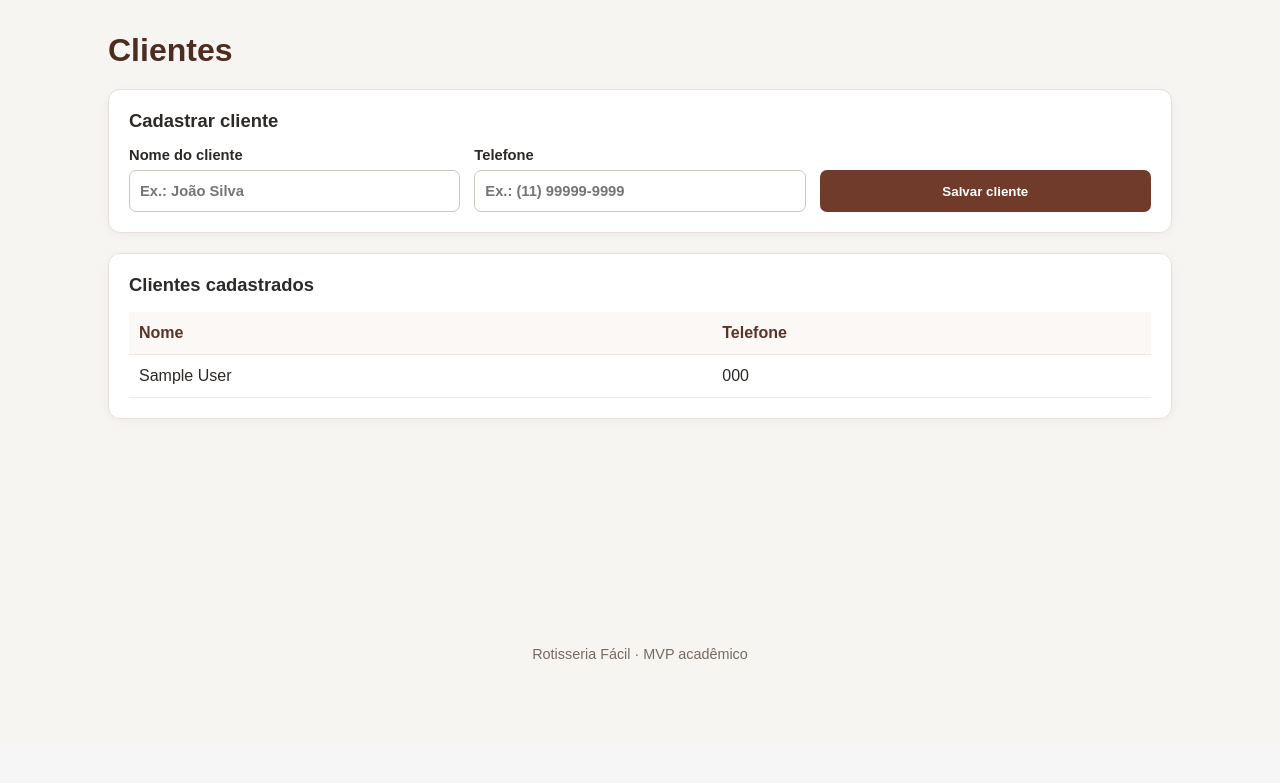
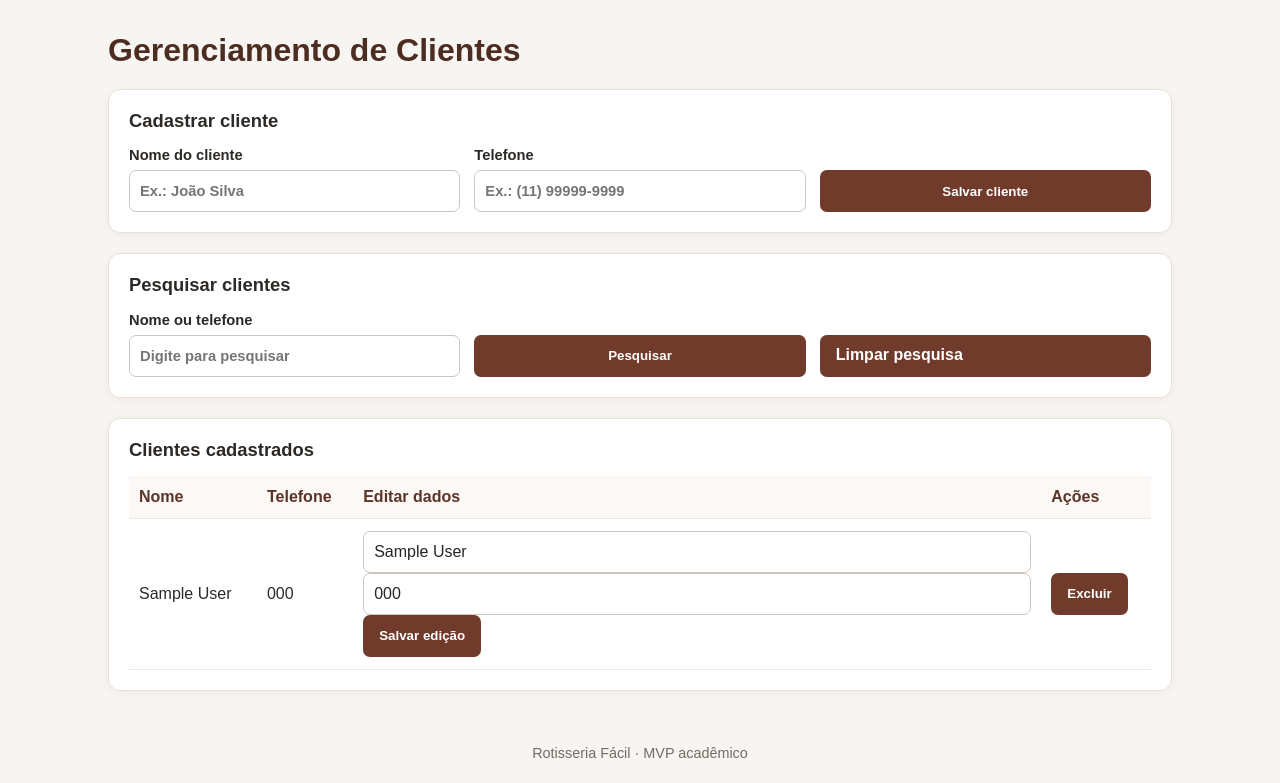
Before and after one commit to faelpapo-coder/Sistema-Gestao-Rotisseria, a Flask app: page /clientes in a window 1280 px wide. Shown: the part 55-838 px from the top of the page. Before the commit the page ends 714 px from the top, so only its background shows below. Run offline with Flask 3, Linux system fonts and the light colour scheme; tables that the repository leaves empty hold one stand-in row (values such as "Sample post").

Commit message:
feat: melhorias no gerenciamento de clientes

```diff
--- a/app.py
+++ b/app.py
@@ -78,21 +78,100 @@ def dashboard():
     return render_template("dashboard.html", totals=totals, recent_orders=recent_orders)
 
 
+
+
 @app.route("/clientes", methods=["GET", "POST"])
 def customers():
     with get_db() as db:
         if request.method == "POST":
             name = request.form.get("name", "").strip()
             phone = request.form.get("phone", "").strip()
+
             if not name:
                 flash("Informe o nome do cliente.", "error")
             else:
-                db.execute("INSERT INTO customers(name, phone) VALUES (?, ?)", (name, phone))
+                db.execute(
+                    "INSERT INTO customers(name, phone) VALUES (?, ?)",
+                    (name, phone)
+                )
                 db.commit()
                 flash("Cliente cadastrado com sucesso.", "success")
                 return redirect(url_for("customers"))
-        rows = db.execute("SELECT * FROM customers ORDER BY name").fetchall()
-    return render_template("customers.html", customers=rows)
+
+        search = request.args.get("q", "").strip()
+
+        rows = db.execute("""
+            SELECT * FROM customers
+            WHERE name LIKE ? OR phone LIKE ?
+            ORDER BY name
+        """, (f"%{search}%", f"%{search}%")).fetchall()
+
+    return render_template(
+        "customers.html",
+        customers=rows,
+        search=search
+    )
+
+
+@app.post("/clientes/<int:customer_id>/editar")
+def edit_customer(customer_id):
+    name = request.form.get("name", "").strip()
+    phone = request.form.get("phone", "").strip()
+
+    if not name:
+        flash("Informe o nome do cliente.", "error")
+        return redirect(url_for("customers"))
+
+    with get_db() as db:
+        customer = db.execute(
+            "SELECT id FROM customers WHERE id = ?",
+            (customer_id,)
+        ).fetchone()
+
+        if not customer:
+            flash("Cliente não encontrado.", "error")
+        else:
+            db.execute(
+                "UPDATE customers SET name=?, phone=? WHERE id=?",
+                (name, phone, customer_id)
+            )
+            db.commit()
+            flash("Cliente atualizado com sucesso.", "success")
+
+    return redirect(url_for("customers"))
+
+
+@app.post("/clientes/<int:customer_id>/excluir")
+def delete_customer(customer_id):
+    with get_db() as db:
+        customer = db.execute(
+            "SELECT id FROM customers WHERE id=?",
+            (customer_id,)
+        ).fetchone()
+
+        if not customer:
+            flash("Cliente não encontrado.", "error")
+        else:
+            orders = db.execute(
+                "SELECT id FROM orders WHERE customer_id=?",
+                (customer_id,)
+            ).fetchone()
+
+            if orders:
+                flash(
+                    "Não é possível excluir: este cliente possui pedidos registrados.",
+                    "error"
+                )
+            else:
+                db.execute(
+                    "DELETE FROM customers WHERE id=?",
+                    (customer_id,)
+                )
+                db.commit()
+                flash("Cliente excluído com sucesso.", "success")
+
+    return redirect(url_for("customers"))
+
 
 
 @app.route("/produtos", methods=["GET", "POST"])
--- a/templates/customers.html
+++ b/templates/customers.html
@@ -1,20 +1,139 @@
+
 {% extends "base.html" %}
+
 {% block title %}Clientes | Rotisseria Fácil{% endblock %}
+
 {% block content %}
-<h1>Clientes</h1>
+
+<h1>Gerenciamento de Clientes</h1>
+
 <section class="panel">
-  <h2>Cadastrar cliente</h2>
-  <form method="post" class="form-grid">
-    <label>Nome do cliente<input name="name" required maxlength="100" placeholder="Ex.: João Silva"></label>
-    <label>Telefone<input name="phone" maxlength="30" placeholder="Ex.: (11) 99999-9999"></label>
-    <button class="button" type="submit">Salvar cliente</button>
-  </form>
+    <h2>Cadastrar cliente</h2>
+
+    <form method="post" class="form-grid">
+        <label>
+            Nome do cliente
+            <input
+                name="name"
+                required
+                maxlength="100"
+                placeholder="Ex.: João Silva"
+            >
+        </label>
+
+        <label>
+            Telefone
+            <input
+                name="phone"
+                maxlength="30"
+                placeholder="Ex.: (11) 99999-9999"
+            >
+        </label>
+
+        <button class="button" type="submit">
+            Salvar cliente
+        </button>
+    </form>
 </section>
+
 <section class="panel">
-  <h2>Clientes cadastrados</h2>
-  {% if customers %}<div class="table-wrap"><table>
-    <thead><tr><th>Nome</th><th>Telefone</th></tr></thead>
-    <tbody>{% for customer in customers %}<tr><td>{{ customer.name }}</td><td>{{ customer.phone or "Não informado" }}</td></tr>{% endfor %}</tbody>
-  </table></div>{% else %}<p class="empty">Nenhum cliente cadastrado.</p>{% endif %}
+    <h2>Pesquisar clientes</h2>
+
+    <form method="get" class="form-grid">
+        <label>
+            Nome ou telefone
+            <input
+                name="q"
+                value="{{ search }}"
+                placeholder="Digite para pesquisar"
+            >
+        </label>
+
+        <button class="button" type="submit">
+            Pesquisar
+        </button>
+
+        <a class="button" href="{{ url_for('customers') }}">
+            Limpar pesquisa
+        </a>
+    </form>
 </section>
+
+<section class="panel">
+    <h2>Clientes cadastrados</h2>
+
+    {% if customers %}
+
+    <div class="table-wrap">
+        <table>
+            <thead>
+                <tr>
+                    <th>Nome</th>
+                    <th>Telefone</th>
+                    <th>Editar dados</th>
+                    <th>Ações</th>
+                </tr>
+            </thead>
+
+            <tbody>
+                {% for customer in customers %}
+
+                <tr>
+                    <td>{{ customer.name }}</td>
+
+                    <td>
+                        {{ customer.phone or "Não informado" }}
+                    </td>
+
+                    <td>
+                        <form
+                            method="post"
+                            action="{{ url_for('edit_customer', customer_id=customer.id) }}"
+                        >
+                            <input
+                                name="name"
+                                value="{{ customer.name }}"
+                                required
+                                maxlength="100"
+                            >
+
+                            <input
+                                name="phone"
+                                value="{{ customer.phone or '' }}"
+                                maxlength="30"
+                            >
+
+                            <button class="button" type="submit">
+                                Salvar edição
+                            </button>
+                        </form>
+                    </td>
+
+                    <td>
+                        <form
+                            method="post"
+                            action="{{ url_for('delete_customer', customer_id=customer.id) }}"
+                            onsubmit="return confirm('Deseja realmente excluir este cliente?')"
+                        >
+                            <button class="button" type="submit">
+                                Excluir
+                            </button>
+                        </form>
+                    </td>
+                </tr>
+
+                {% endfor %}
+            </tbody>
+        </table>
+    </div>
+
+    {% else %}
+
+    <p class="empty">
+        Nenhum cliente encontrado.
+    </p>
+
+    {% endif %}
+</section>
+
 {% endblock %}
```
